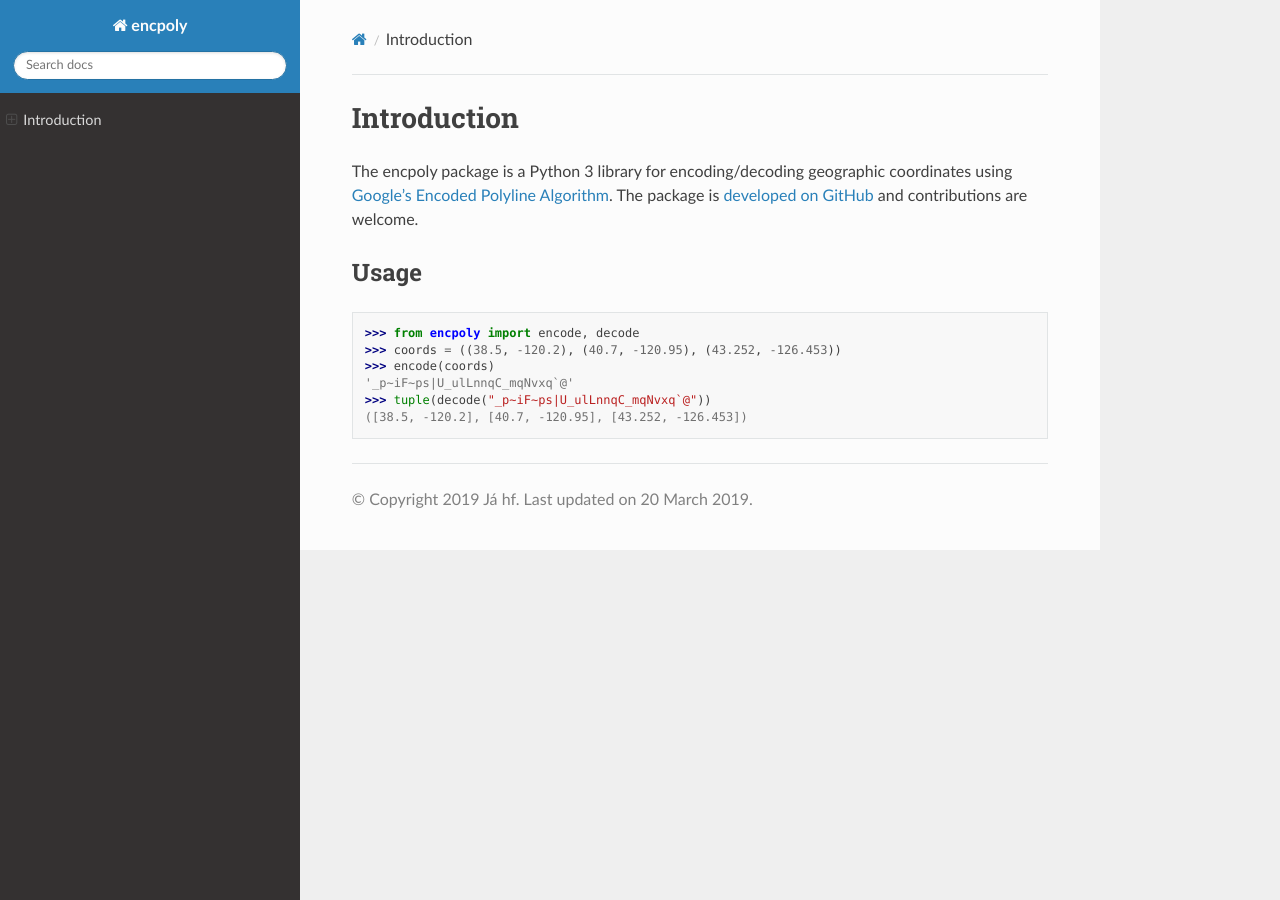
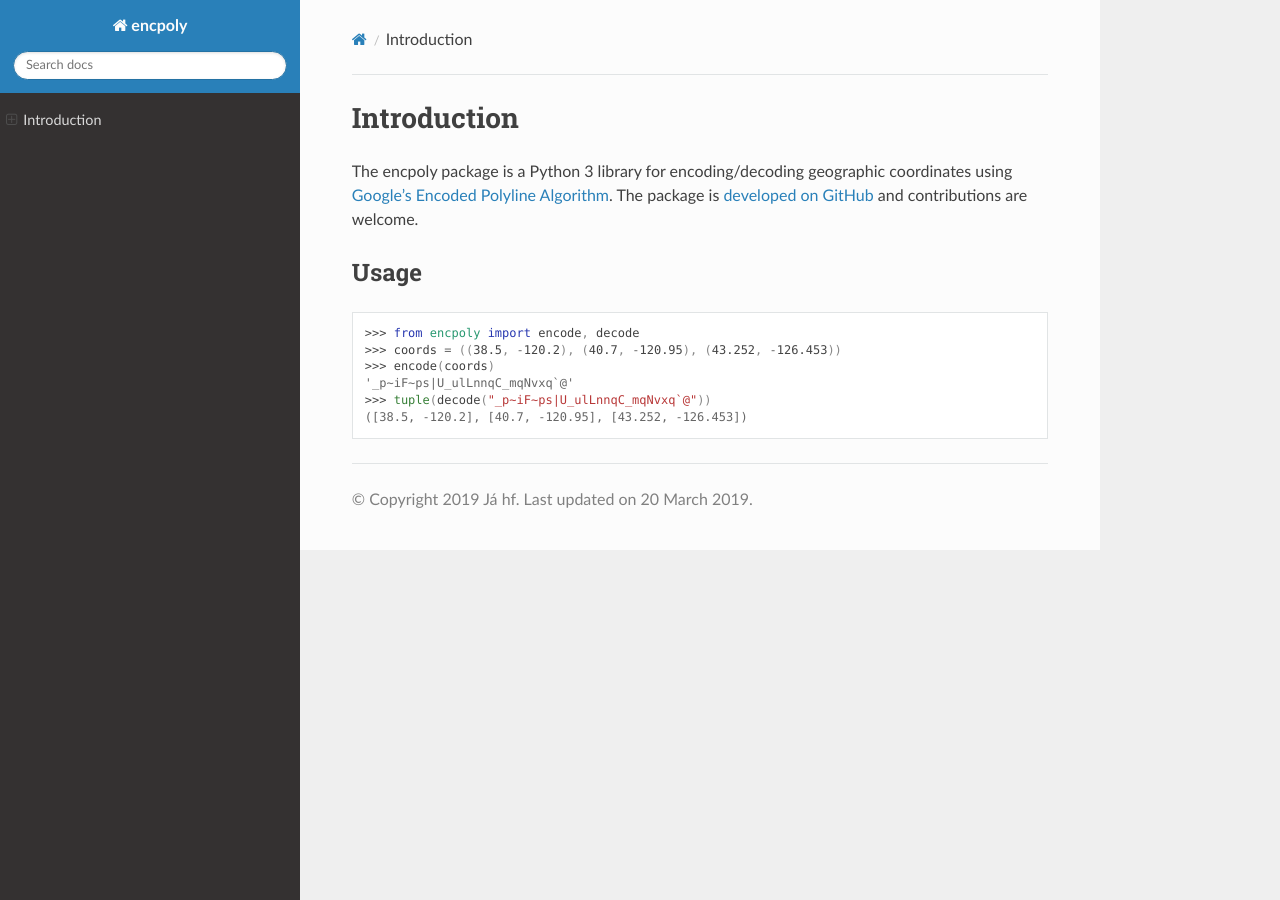
Before and after one commit to JaGallup/encpoly, a Sphinx documentation site: the page built from docs/index.rst, in a window 1280 px wide. Built offline with Sphinx 7.4.7 and the Read the Docs theme 2.0.0, drawn with Linux system fonts in a browser that asks for light colours.

Commit message:
Use Pygments's "lovelace" style for code blocks

```diff
--- a/docs/conf.py
+++ b/docs/conf.py
@@ -23,3 +23,4 @@ html_use_index = False
 html_domain_indices = False
 html_copy_source = False
 html_show_sphinx = False
+pygments_style = "lovelace"
```
